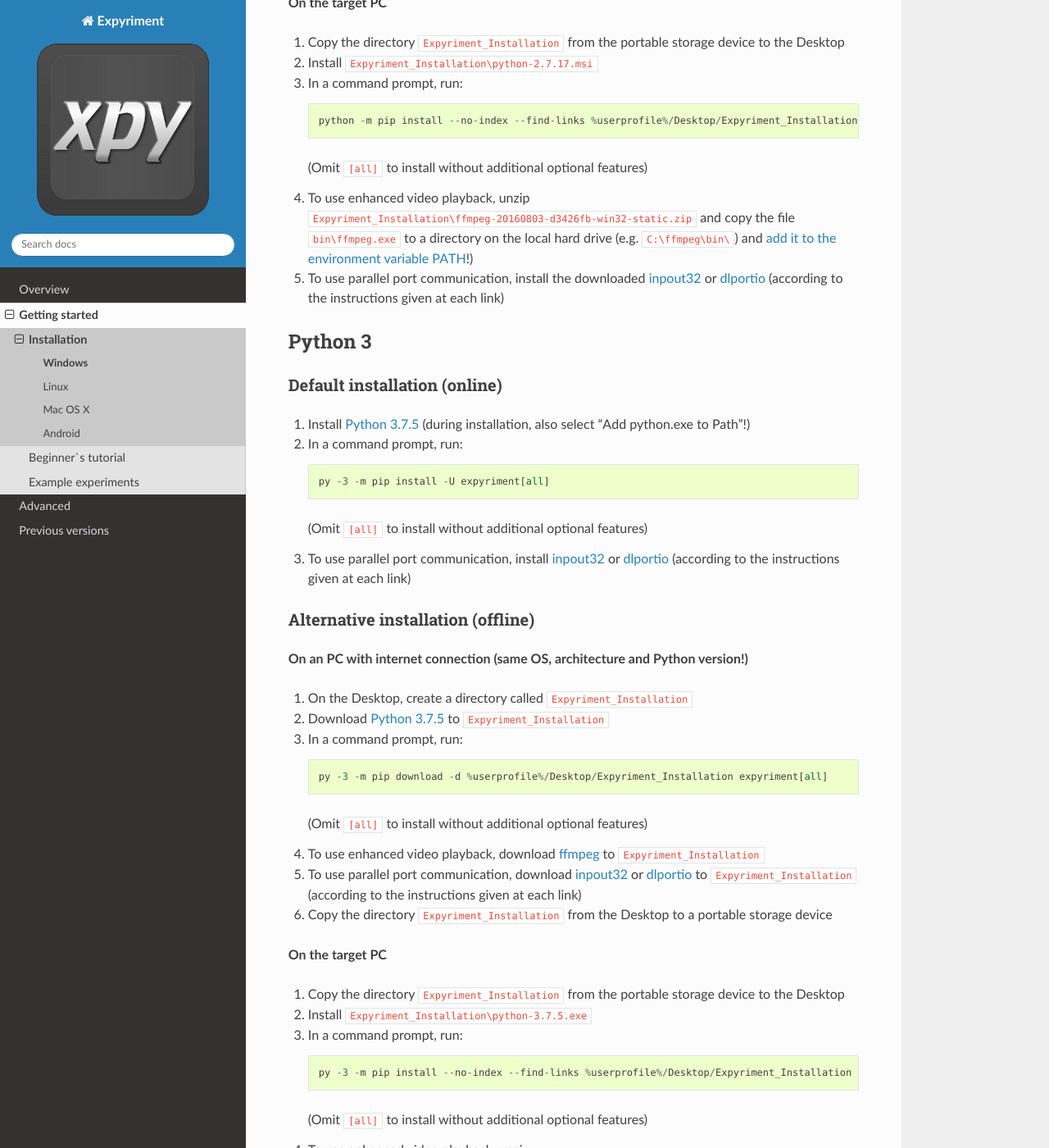
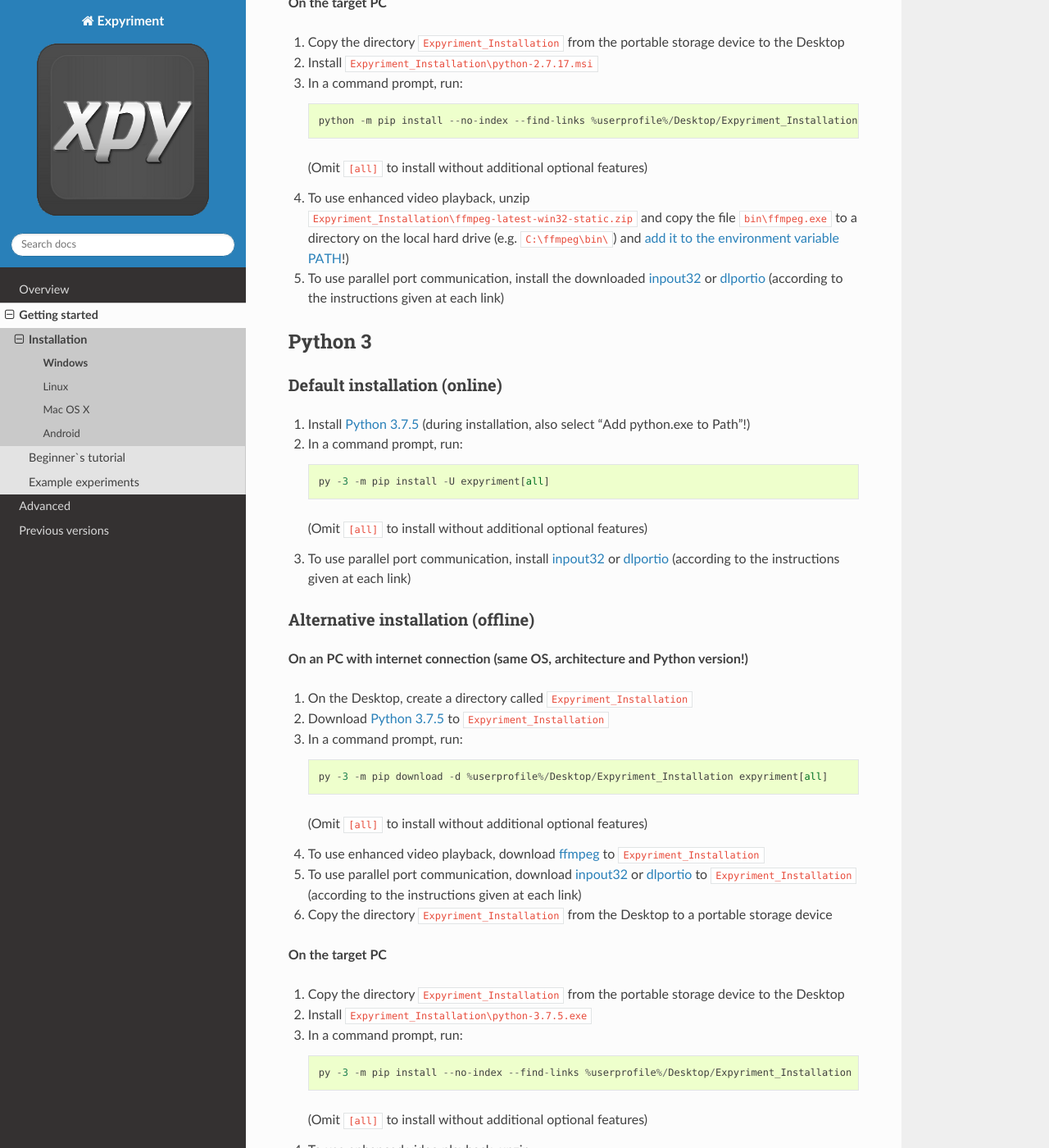
Before and after one commit to expyriment/expyriment, a Sphinx documentation site: the page built from documentation/sphinx/Installation.Windows.rst, in a window 1280 px wide and 1400 px high, scrolled down 1040 px. Shown: the whole window at 82% size. Built offline with Sphinx 7.4.7 and the Read the Docs theme 2.0.0, drawn with Linux system fonts in a browser that asks for light colours; pages that are not in the unit, such as notebooks, are missing from menus; the version number could not be read and is left out; some of the changed text lies outside the part shown.

Commit message:
Update Installation.Windows.rst

```diff
--- a/documentation/sphinx/Installation.Windows.rst
+++ b/documentation/sphinx/Installation.Windows.rst
@@ -60,7 +60,7 @@
 
    (Omit ``[all]`` to install without additional optional features)
 
-4. To use enhanced video playback, unzip ``Expyriment_Installation\ffmpeg-20160803-d3426fb-win32-static.zip`` and copy the
+4. To use enhanced video playback, unzip ``Expyriment_Installation\ffmpeg-latest-win32-static.zip`` and copy the
    file ``bin\ffmpeg.exe`` to a directory on the local hard drive (e.g. ``C:\ffmpeg\bin\``) and
    `add it to the environment variable PATH`_!)
 
@@ -121,7 +121,7 @@
 
    (Omit ``[all]`` to install without additional optional features)
 
-4. To use enhanced video playback, unzip ``Expyriment_Installation\ffmpeg-20160803-d3426fb-win32-static.zip`` and copy the
+4. To use enhanced video playback, unzip ``Expyriment_Installation\ffmpeg-latest-win32-static.zip`` and copy the
    file ``bin\ffmpeg.exe`` to a directory on the local hard drive (e.g. ``C:\ffmpeg\bin\``) and
    `add it to the environment variable PATH`_!)
 
```
Also changed, not shown: other parts of documentation/sphinx/Installation.Windows.rst (+1 -4 lines).
